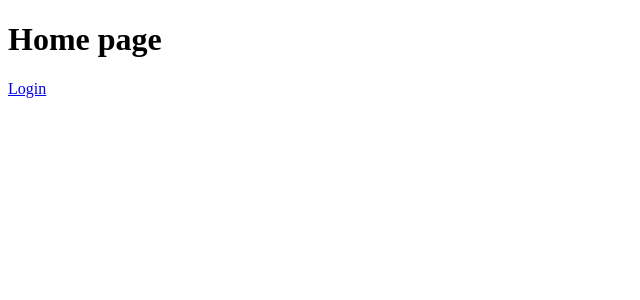
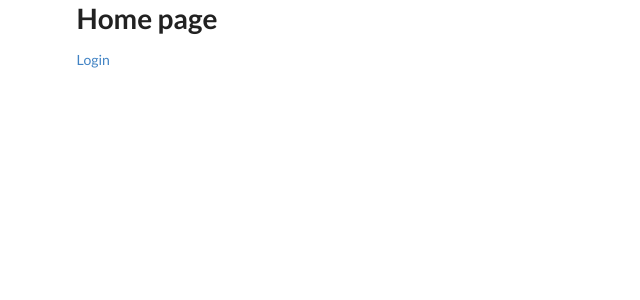
Before and after one commit to cuongnmit/bookworm-react, a React (Create React App) app: page / in a window 1280 px wide. Shown: the top 300 px of the page, without its empty margins (0-640 px from the left). Built offline with nearby package versions, Linux system fonts and the light colour scheme.

Commit message:
semantic ui setup

```diff
--- a/package.json
+++ b/package.json
@@ -6,7 +6,9 @@
     "react": "^16.5.2",
     "react-dom": "^16.5.2",
     "react-router-dom": "^4.3.1",
-    "react-scripts": "1.1.5"
+    "react-scripts": "1.1.5",
+    "semantic-ui-css": "^2.4.0",
+    "semantic-ui-react": "^0.82.5"
   },
   "scripts": {
     "start": "react-scripts start",
--- a/src/App.js
+++ b/src/App.js
@@ -3,9 +3,11 @@ import { Route } from "react-router-dom";
 import HomePage from "./components/pages/HomePage";
 import LoginPage from "./components/pages/LoginPage";
 
-const App = () => <div>
-  <Route path="/" exact component={HomePage} />
-  <Route path="/login" exact component={LoginPage} />
-</div>
+const App = () => (
+  <div className="ui container">
+    <Route path="/" exact component={HomePage} />
+    <Route path="/login" exact component={LoginPage} />
+  </div>
+)
 
 export default App;
--- a/src/index.js
+++ b/src/index.js
@@ -1,6 +1,7 @@
 import React from "react";
 import ReactDOM from "react-dom";
 import { BrowserRouter } from "react-router-dom";
+import 'semantic-ui-css/semantic.css';
 import App from "./App";
 import registerServiceWorker from "./registerServiceWorker";
 
```
Also changed, not shown: 1 other file (tests, documents, lock files or other folders).
